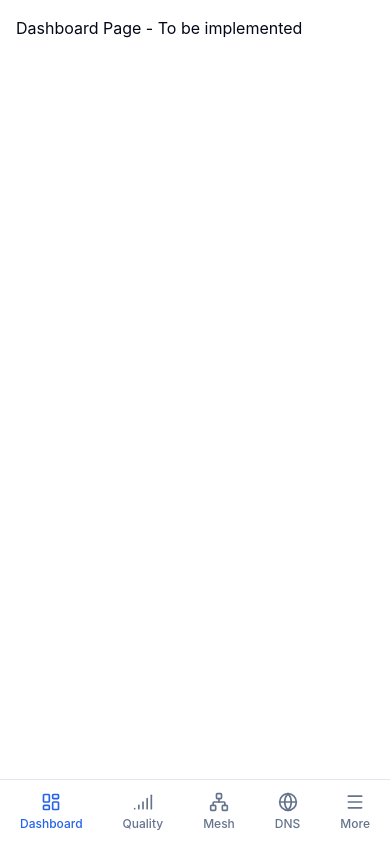
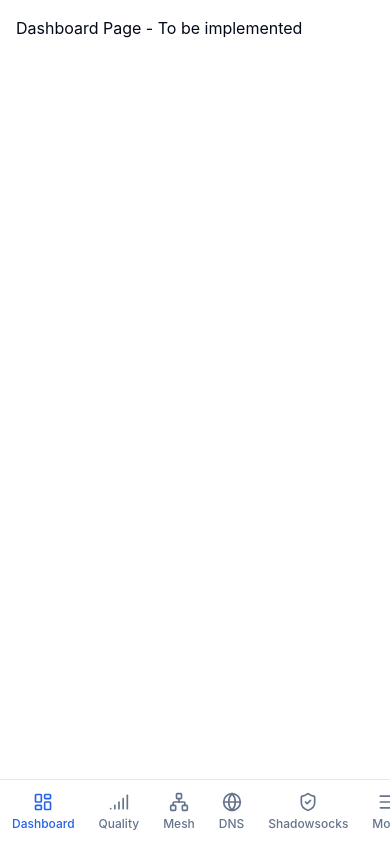
Before and after one commit to gaojunv/rust-tunnel, a React (Vite) app in the folder frontend/: page /dashboard in a window 390 px wide. Built offline with nearby package versions, Linux system fonts and the light colour scheme; sample sign-in values are in the browser's storage.

Commit message:
fix(frontend): add 5th core tab to mobile navigation

```diff
--- a/frontend/src/components/layout/MobileNav.tsx
+++ b/frontend/src/components/layout/MobileNav.tsx
@@ -8,6 +8,7 @@ import {
   Network,
   Globe,
   Shield,
+  ShieldCheck,
   FileText,
   Menu,
   LogOut,
@@ -18,10 +19,10 @@ const coreTabs = [
   { label: 'Quality', icon: <Signal className="h-5 w-5" />, href: '/quality' },
   { label: 'Mesh', icon: <Network className="h-5 w-5" />, href: '/mesh' },
   { label: 'DNS', icon: <Globe className="h-5 w-5" />, href: '/dns' },
+  { label: 'Shadowsocks', icon: <ShieldCheck className="h-5 w-5" />, href: '/shadowsocks' },
 ];
 
 const moreItems = [
-  { label: 'Shadowsocks', icon: <Shield className="h-5 w-5" />, href: '/shadowsocks' },
   { label: 'Trojan', icon: <Shield className="h-5 w-5" />, href: '/trojan' },
   { label: 'Logs', icon: <FileText className="h-5 w-5" />, href: '/logs' },
 ];
```
